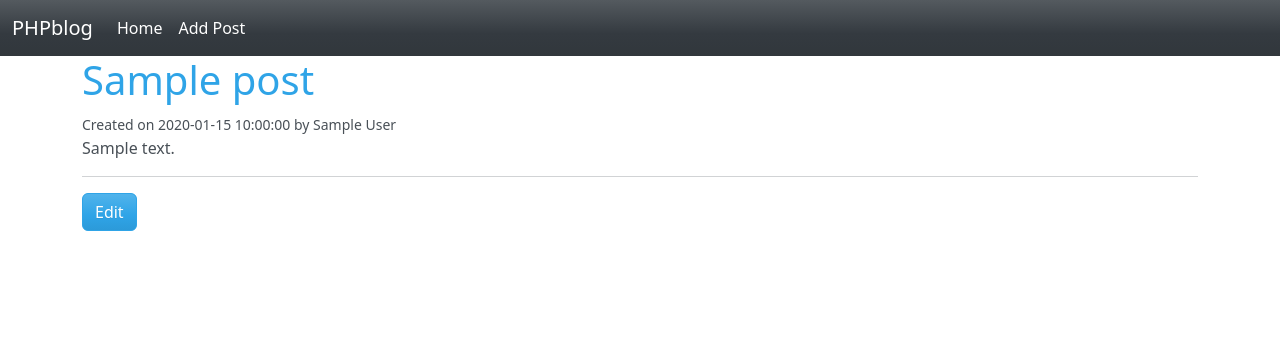
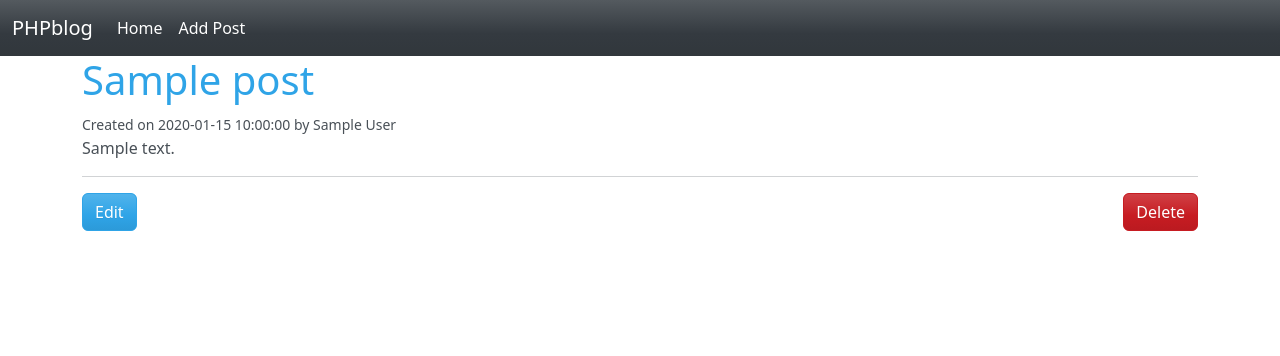
Before and after one commit to abasile1-tech/php_blog, a PHP site: page /phpsandbox/post.php?id=1 in a window 1280 px wide. Shown: the top 356 px of the page. Run offline with PHP 8.4, Linux system fonts and the light colour scheme; tables that the repository leaves empty or names only in its code hold one stand-in row (values such as "Sample post").

Commit message:
With the addition of the delete functionality, the CRUD is all done.

```diff
--- a/post.php
+++ b/post.php
@@ -1,6 +1,21 @@
 <?php
 	require('config/config.php');
 	require('config/db.php');
+
+	// Check For Submit
+	if(isset($_POST['delete'])){
+		// Get form data
+		$delete_id = mysqli_real_escape_string($conn,$_POST['delete_id']);
+
+		$query = "DELETE FROM posts WHERE id = ${delete_id}";
+
+		if(mysqli_query($conn, $query)){
+			header('Location: '.ROOT_URL.'');
+		}
+		else {
+			echo 'ERROR: '. mysqli_error($conn);
+		}
+	}
 
 	// get ID
 	$id = mysqli_real_escape_string($conn,$_GET['id']);
@@ -29,6 +44,11 @@
 		<?php echo $post['author']; ?></small>
 		<p><?php echo $post['body']; ?></p>
 		<hr>
+		<form class="float-end" method="POST"
+			action="<?php echo $_SERVER['PHP_SELF'];?>">
+				<input type="hidden" name="delete_id" value="<?php echo $post['id']; ?>">
+				<input type="submit" name="delete" value="Delete" class="btn btn-danger">
+		</form>
 		<a href="<?php echo ROOT_URL; ?>editpost.php?id=<?php echo $post['id']; ?>" class="btn btn-primary">Edit</a>
 	</div>
 <?php include('inc/footer.php'); ?>
```
